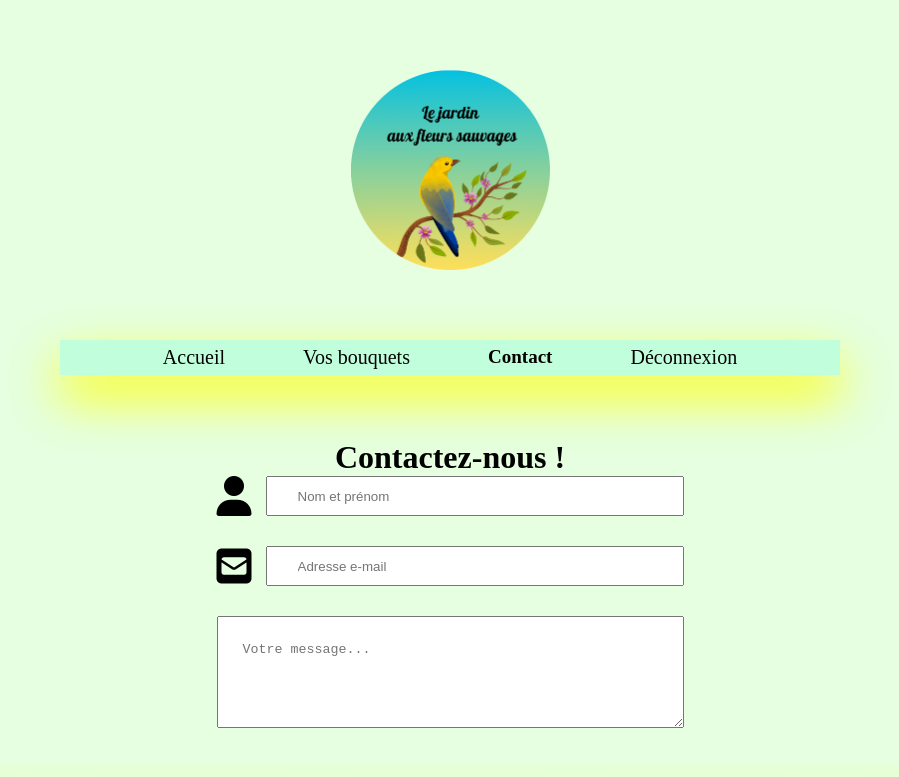
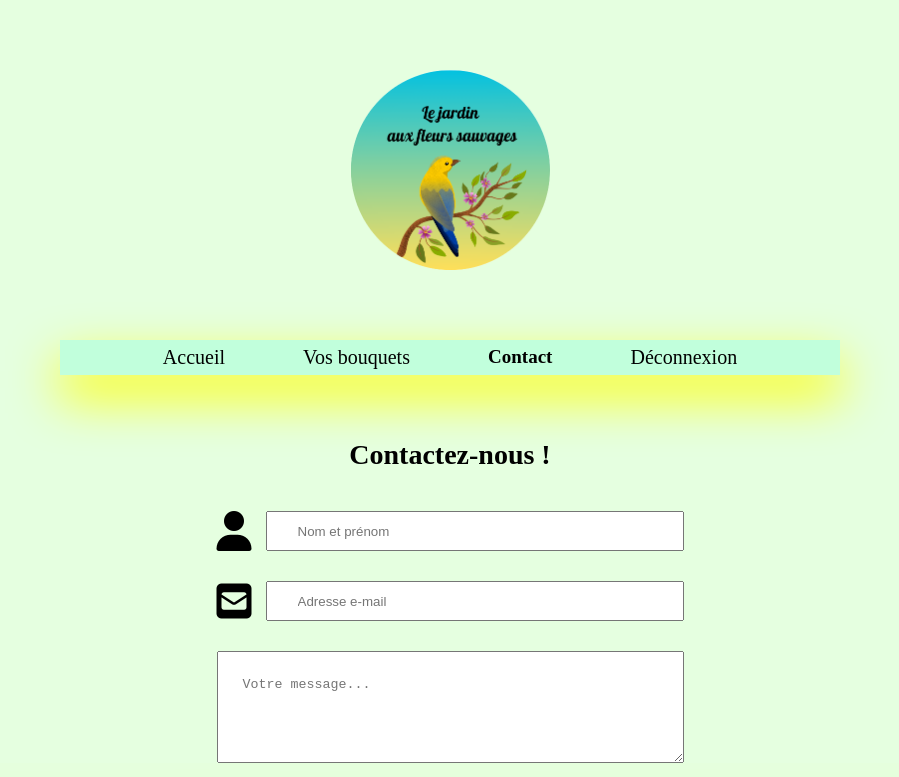
Before and after one commit to NatashaFinkel/The-flower-power-project, a React (Vite) app: page /contact in a window 1280 px wide. Shown: the top 777 px of the page, without its empty margins (190-1089 px from the left). Built offline with nearby package versions, Linux system fonts and the light colour scheme.

Commit message:
Ajout de css

```diff
--- a/src/style/index.css
+++ b/src/style/index.css
@@ -80,6 +80,11 @@ button:focus-visible {
 body {
   background-color: rgba(190, 255, 177, 0.388);
   margin-top: 70px;
+}
+
+h1{
+font-size: 28px;
+  margin-bottom: 20%;
 }
 
 a {
@@ -197,7 +202,6 @@ a p {
   margin-bottom: 30px;
 }
 
-
 .contact-icon {
   font-size: 40px;
 }
```
